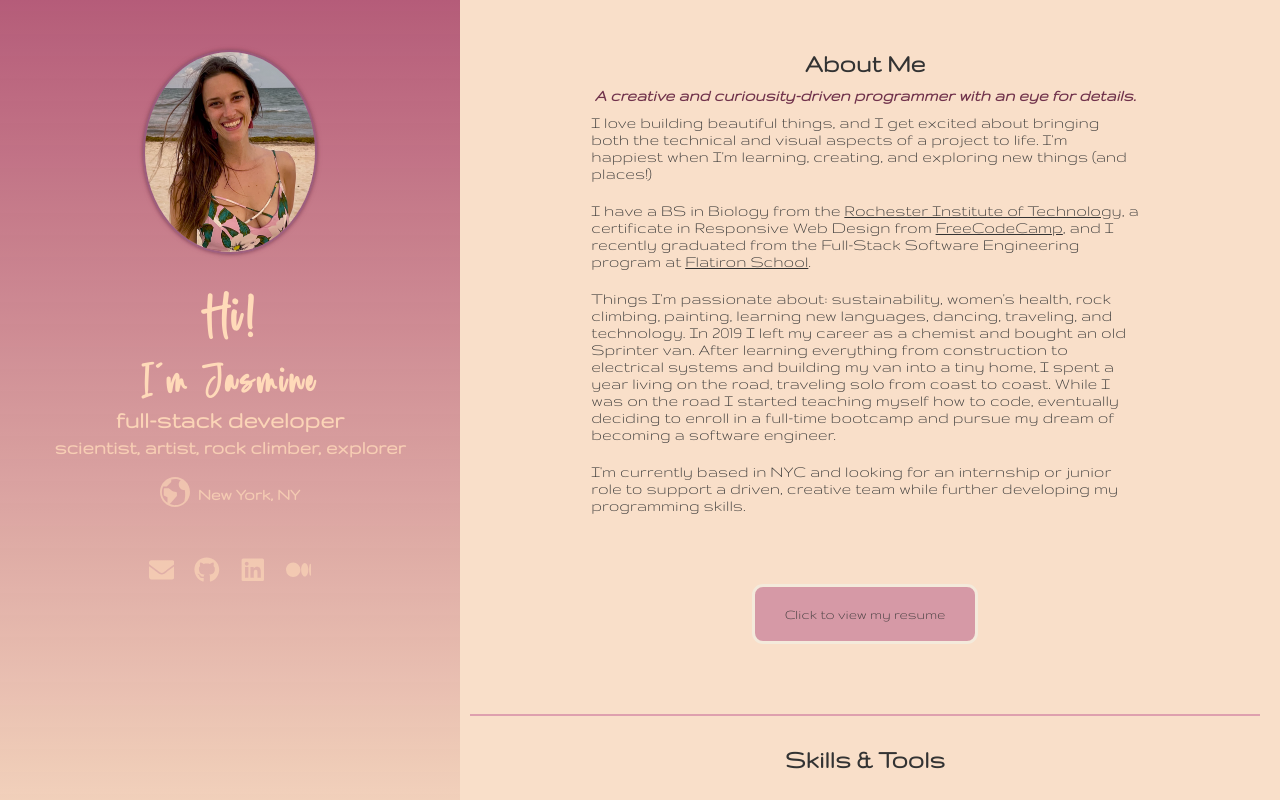
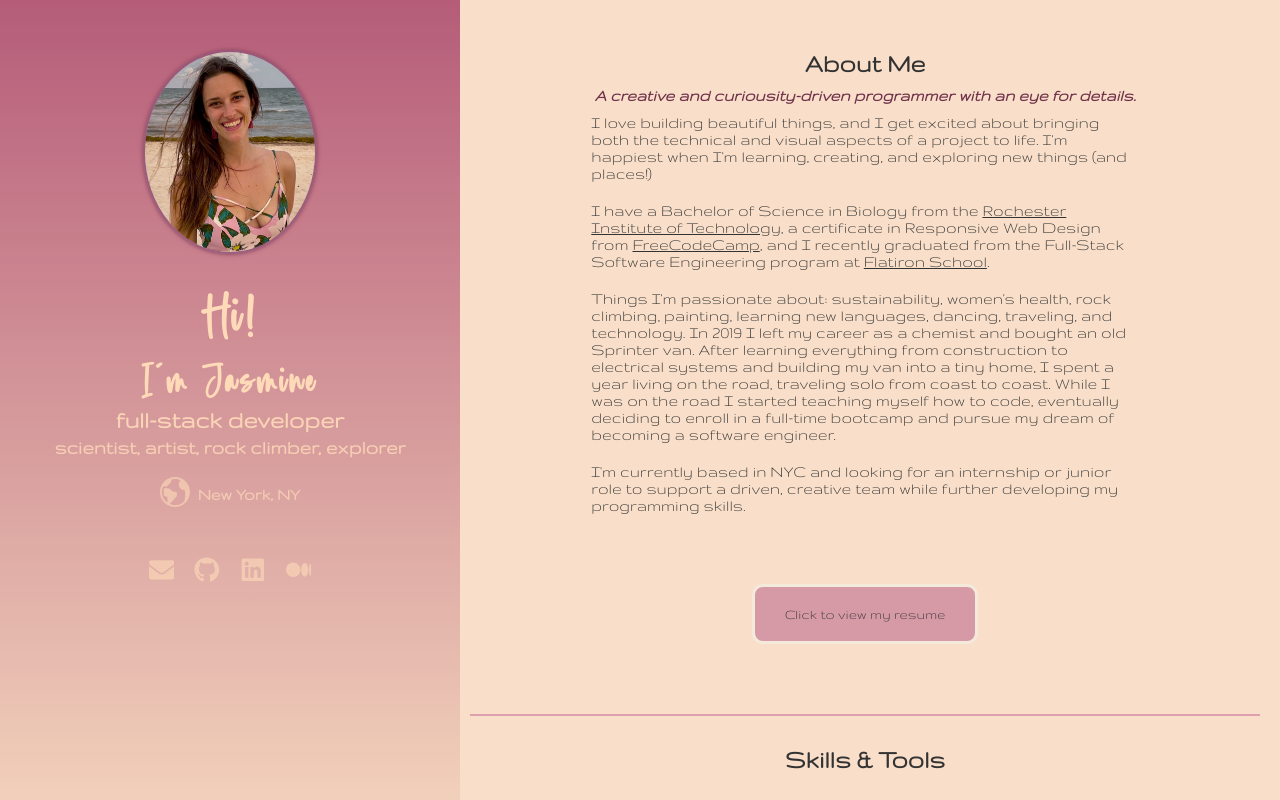
Before and after one commit to j-elkins/jasmineelkins.github.io, a React (Create React App) app: page / in a window 1280 px wide. Shown: the top 800 px of the page. Built offline with nearby package versions, Linux system fonts and the light colour scheme.

Commit message:
Updated BS to Bachelor of Science

```diff
--- a/src/components/AboutSection.js
+++ b/src/components/AboutSection.js
@@ -16,7 +16,7 @@ function AboutSection(props) {
             places!)
           </p>
           <p>
-            I have a BS in Biology from the{" "}
+            I have a Bachelor of Science in Biology from the{" "}
             <a href="https://www.rit.edu" target="_blank" rel="noreferrer">
               Rochester Institute of Technology
             </a>
```
